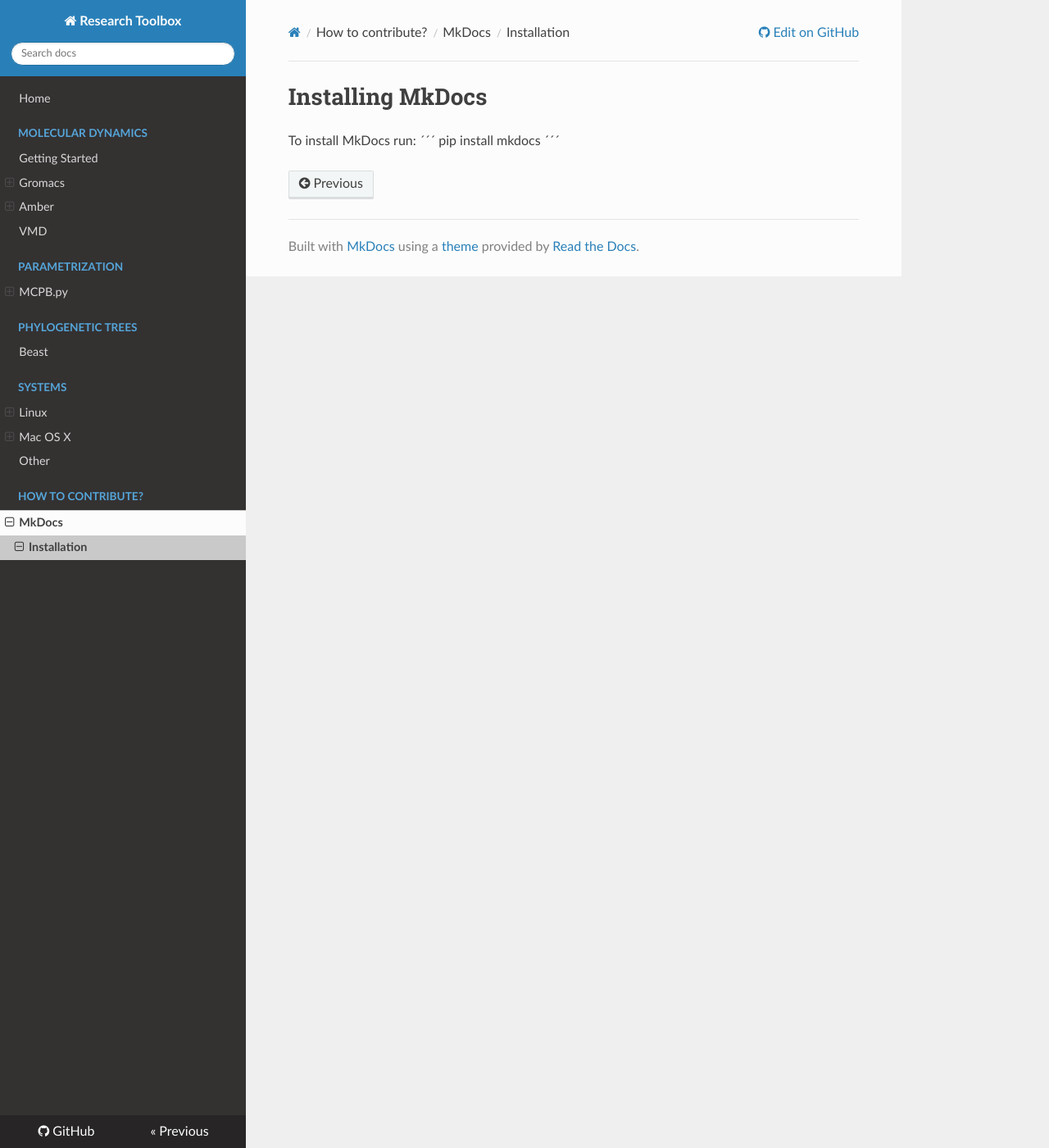
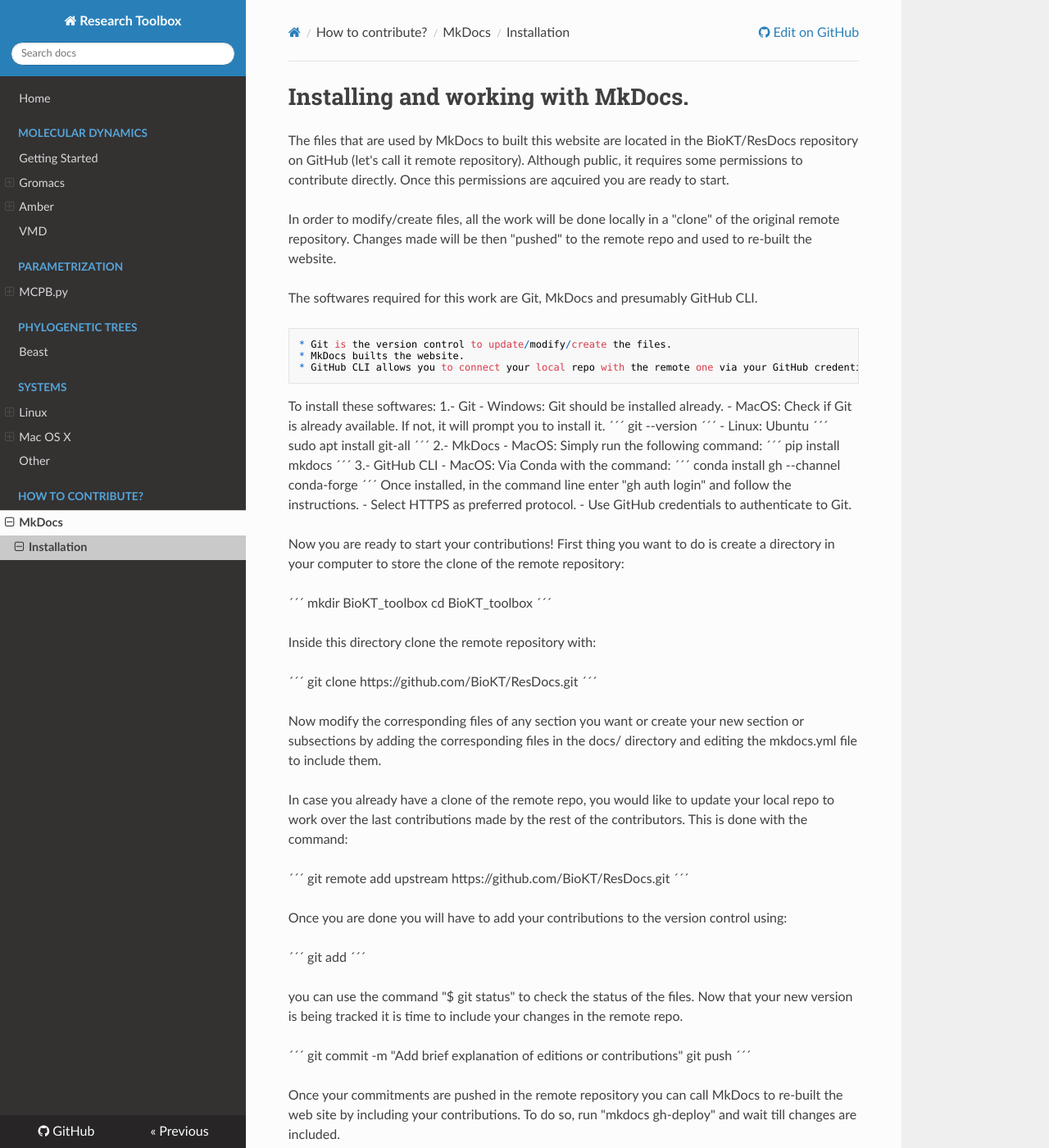
Before and after one commit to BioKT/ResDocs, an MkDocs documentation site: the page built from docs/MkDocs/installation.md, in a window 1280 px wide and 1400 px high. Shown: the whole window at 82% size. Built offline with MkDocs 1.6.1, drawn with Linux system fonts in a browser that asks for light colours; nearby versions of some CDN libraries; some of the changed text lies outside the part shown.

Commit message:
Add new info to the MkDocs Installation section

```diff
--- a/docs/MkDocs/installation.md
+++ b/docs/MkDocs/installation.md
@@ -1,6 +1,77 @@
-# Installing MkDocs
+# Installing and working with MkDocs.
 
-To install MkDocs run:
+The files that are used by MkDocs to built this website are located in the BioKT/ResDocs repository on GitHub (let's call it remote repository). Although public, it requires some permissions to contribute directly. Once this permissions are aqcuired you are ready to start.
+
+In order to modify/create files, all the work will be done locally in a "clone" of the original remote repository. Changes made will be then "pushed" to the remote repo and used to re-built the website.
+
+The softwares required for this work are Git, MkDocs and presumably GitHub CLI.
+
+	* Git is the version control to update/modify/create the files.
+	* MkDocs builts the website.
+	* GitHub CLI allows you to connect your local repo with the remote one via your GitHub credentials (HTTPS protocol).
+
+To install these softwares:
+1.- Git
+	- Windows: Git should be installed already.
+	- MacOS: Check if Git is already available. If not, it will prompt you to install it.
+			´´´
+			git --version
+			´´´
+	- Linux:
+		Ubuntu
+			´´´
+			sudo apt install git-all
+			´´´
+2.- MkDocs
+	- MacOS: Simply run the following command:
+			´´´
+			pip install mkdocs
+			´´´
+3.- GitHub CLI
+	- MacOS: Via Conda with the command:
+			´´´
+			conda install gh --channel conda-forge
+			´´´
+	Once installed, in the command line enter "gh auth login" and follow the instructions.
+		- Select HTTPS as preferred protocol.
+		- Use GitHub credentials to authenticate to Git.
+
+Now you are ready to start your contributions! First thing you want to do is create a directory in your computer to store the clone of the remote repository:
+
 ´´´
-pip install mkdocs
+mkdir BioKT_toolbox
+cd BioKT_toolbox
 ´´´
+
+Inside this directory clone the remote repository with:
+
+´´´
+git clone https://github.com/BioKT/ResDocs.git
+´´´
+
+Now modify the corresponding files of any section you want or create your new section or subsections by adding the corresponding files in the docs/ directory and editing the mkdocs.yml file to include them.
+
+In case you already have a clone of the remote repo, you would like to update your local repo to work over the last contributions made by the rest of the contributors. This is done with the command:
+
+´´´
+git remote add upstream https://github.com/BioKT/ResDocs.git
+´´´
+
+Once you are done you will have to add your contributions to the version control using:
+
+´´´
+git add <your file or directory>
+´´´
+
+you can use the command "$ git status" to check the status of the files. Now that your new version is being tracked it is time to include your changes in the remote repo.
+
+´´´
+git commit -m "Add brief explanation of editions or contributions"
+git push
+´´´
+
+Once your commitments are pushed in the remote repository you can call MkDocs to re-built the web site by including your contributions. To do so, run "mkdocs gh-deploy" and wait till changes are included.
+
+It is a good idea to use "mkdocs serve" in order to see your contributions added to the web site locally before adding them officially to the online version.
+
+Congratulations you are now a contributor of our ToolBox!!
```
